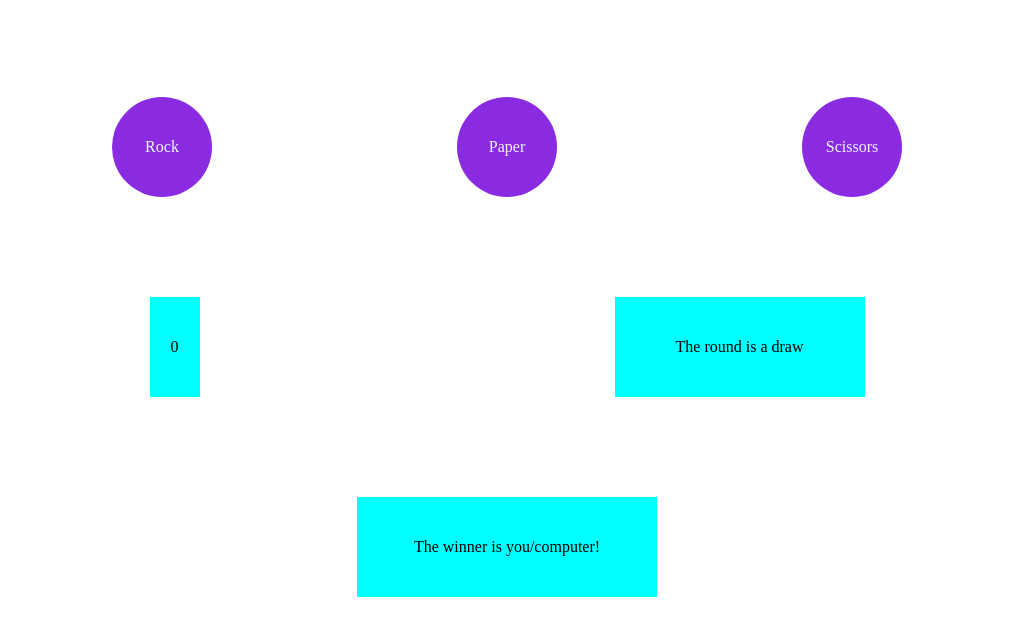
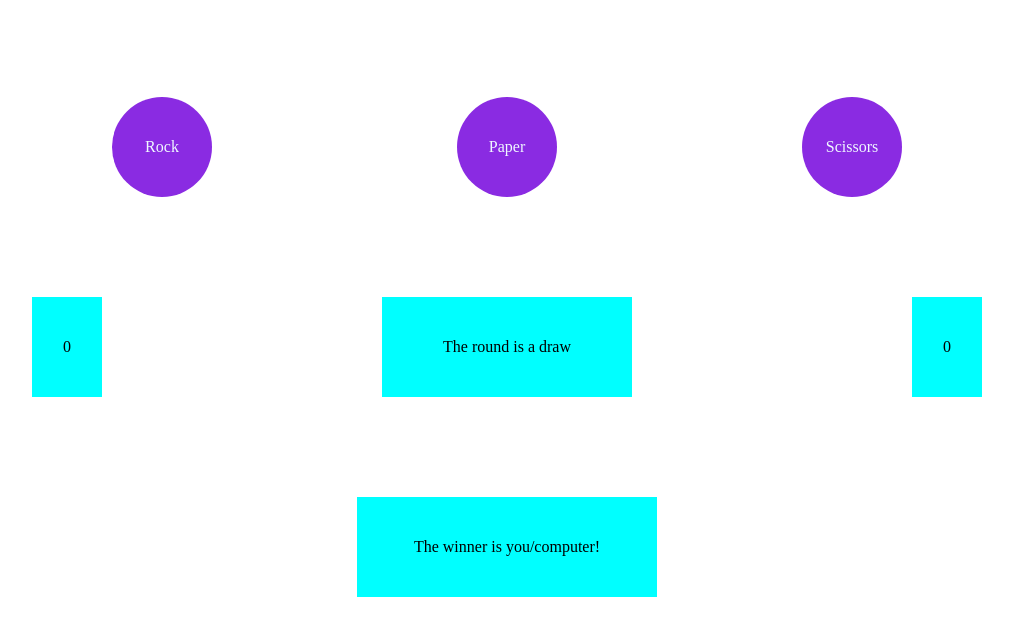
Before and after one commit to Mizan95/top-rock-paper-scissors-project, a plain HTML site: page index.html in a window 1280 px wide. Both pictures are taken after a click on the element "Rock". Shown: the part 161-796 px from the top of the page, without its empty margins (141-1154 px from the left). Drawn offline with Linux system fonts and the light colour scheme.

Commit message:
Create compScoreBox and output compScore to it

```diff
--- a/index.html
+++ b/index.html
@@ -22,6 +22,7 @@
         <div class="score-result-container">
             <div id="score-box"></div>
             <div id="result-box"></div>
+            <div id="computer-score-box"></div>
         </div>
         <div id="final-winner-box-container">
             <div id="final-winner-box">The winner is you/computer!</div>
--- a/script.js
+++ b/script.js
@@ -38,16 +38,18 @@ function simulateRound(computerInput, playerInput) {
             resultBox.textContent = "Computer wins round!";
             return -1;
         }
-
-    }
+}
 
 
 function outputRoundScore(input) {
-    if (input === 1) {
-        playerScore++
-    } else playerScore + 0;
+    if (input === 1) playerScore++;
+    else if (input === -1) computerScore++;
+    else return;
 }
+
 let playerScore = 0;
+
+let computerScore = 0;
 
 let buttonList = document.querySelectorAll("div.item-button-container > *");
 
@@ -55,10 +57,13 @@ buttonList = [...buttonList];
 
 const scoreBox = document.querySelector("#score-box");
 
+const computerScoreBox = document.querySelector("#computer-score-box");
+
 buttonList.forEach((button) => {
     button.addEventListener('click', (e) => {
         let roundResult = simulateRound(selectRandomItem(), selectPlayerChoice(e));
         outputRoundScore(roundResult);
         scoreBox.textContent = playerScore;
+        computerScoreBox.textContent = computerScore;
     })
 })
--- a/script_ws.js
+++ b/script_ws.js
@@ -42,3 +42,5 @@
 // make playerScore + 0;
 
 // Get playerScore and input as scoreBox text content
+
+//
--- a/style.css
+++ b/style.css
@@ -44,9 +44,17 @@ div.item-button-container > div {
 }
 
 #score-box {
-    width: 50px;
+    width: 70px;
     height: 100px;
-    margin-right: -150px;
+    background-color: aqua;
+    display: flex;
+    justify-content: center;
+    align-items: center;
+}
+
+#computer-score-box {
+    width: 70px;
+    height: 100px;
     background-color: aqua;
     display: flex;
     justify-content: center;
@@ -60,6 +68,8 @@ div.item-button-container > div {
     display: flex;
     justify-content: center;
     align-items: center;
+    margin-right: -50px;
+    margin-left: -50px;
 }
 
 #final-winner-box-container {
```
